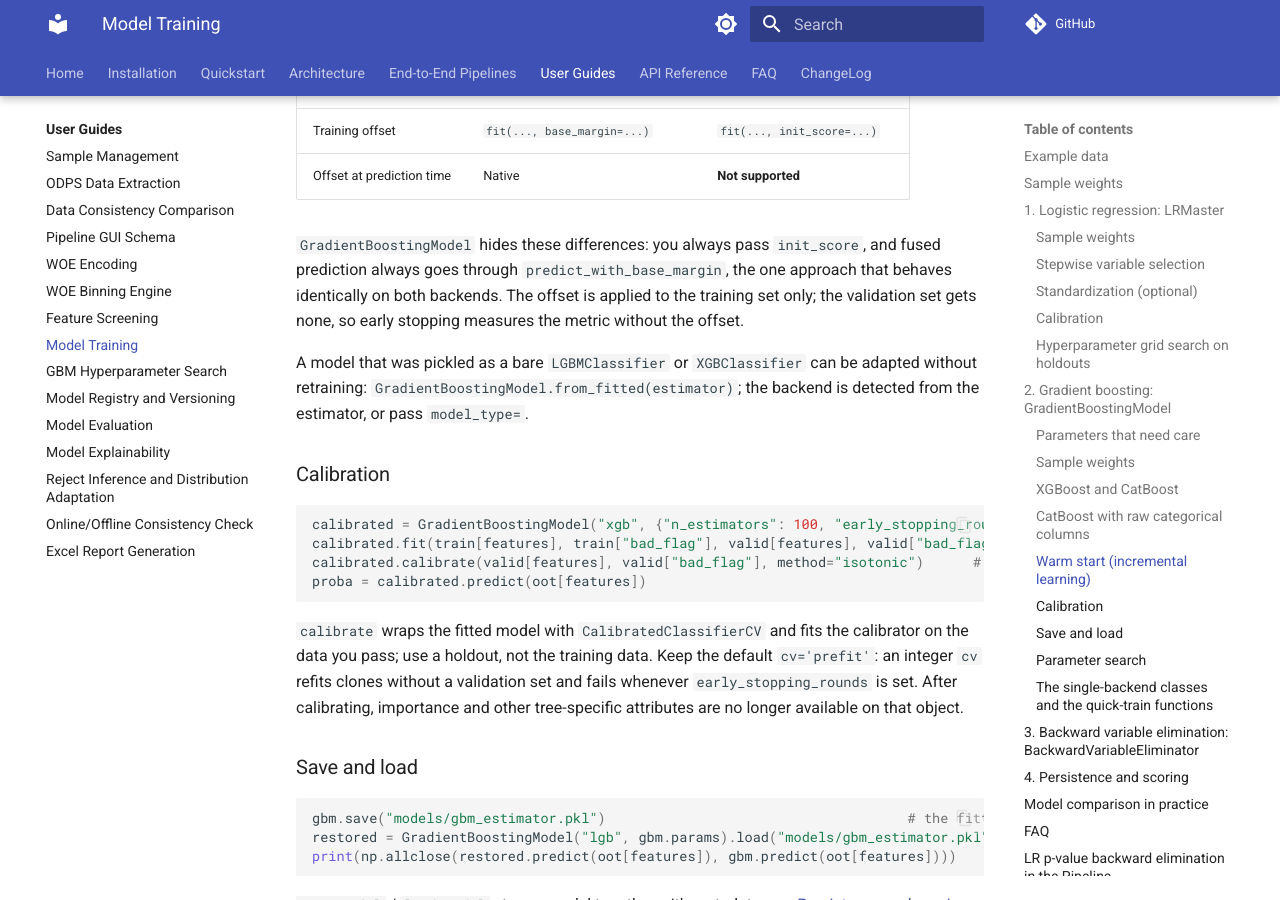
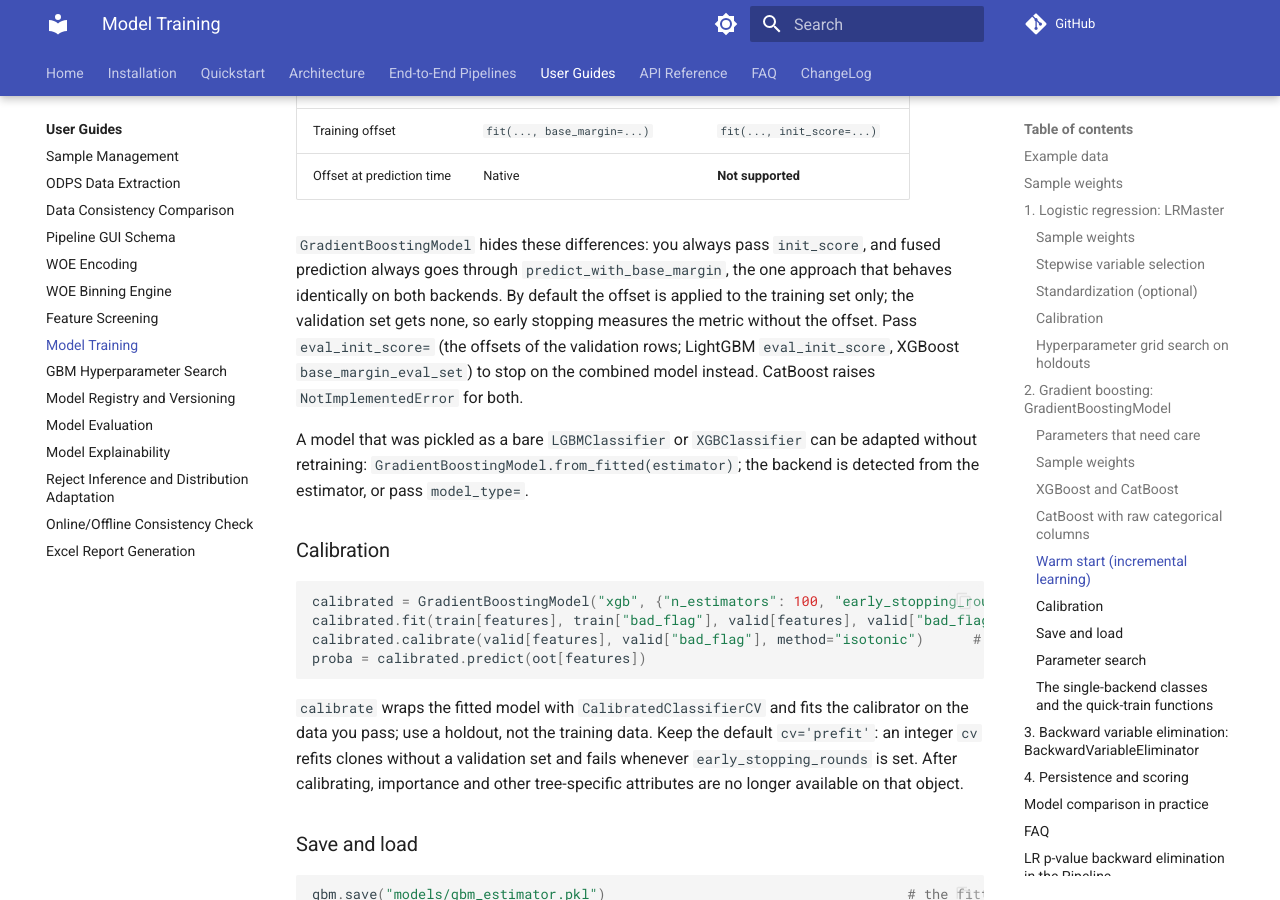
Before and after one commit to Kyle-J-Sun/SuperModelingFactory_doc, an MkDocs documentation site: the page built from docs/guides/model.md, in a window 1280 px wide and 900 px high, scrolled down 9874 px. Built offline with MkDocs 1.6.1 and Material for MkDocs 9.7.7, drawn with Linux system fonts in a browser that asks for light colours; comment, search, counter and statistics services are not loaded.

Commit message:
docs: warm_start_score_scope (pipeline guide, model and param-search guides, changelog, FAQ)
Co-Authored-By: Claude Sonnet 5.5 <noreply@anthropic.com>
Claude-Session: https://claude.ai/code/session_01QhWkFn8EeZV7rvRHV85fAy

```diff
--- a/docs/guides/model.md
+++ b/docs/guides/model.md
@@ -358,8 +358,10 @@ fused = increment.predict_with_base_margin(oot[features], base_margin_oot, retur
 | Offset at prediction time | Native | **Not supported** |
 
 `GradientBoostingModel` hides these differences: you always pass `init_score`, and fused prediction always goes through
-`predict_with_base_margin`, the one approach that behaves identically on both backends. The offset is applied to the training set
-only; the validation set gets none, so early stopping measures the metric without the offset.
+`predict_with_base_margin`, the one approach that behaves identically on both backends. By default the offset is applied to the
+training set only; the validation set gets none, so early stopping measures the metric without the offset. Pass
+`eval_init_score=` (the offsets of the validation rows; LightGBM `eval_init_score`, XGBoost `base_margin_eval_set`) to stop on the
+combined model instead. CatBoost raises `NotImplementedError` for both.
 
 A model that was pickled as a bare `LGBMClassifier` or `XGBClassifier` can be adapted without retraining:
 `GradientBoostingModel.from_fitted(estimator)`; the backend is detected from the estimator, or pass `model_type=`.
```
Also changed, not shown: docs/changelog/unreleased.md (+2 -1 lines), docs/faq.md (+1 -1 lines), docs/guides/gbm_param_search.md (+1 -0 lines), docs/pipeline_one_click.md (+2 -1 lines).
